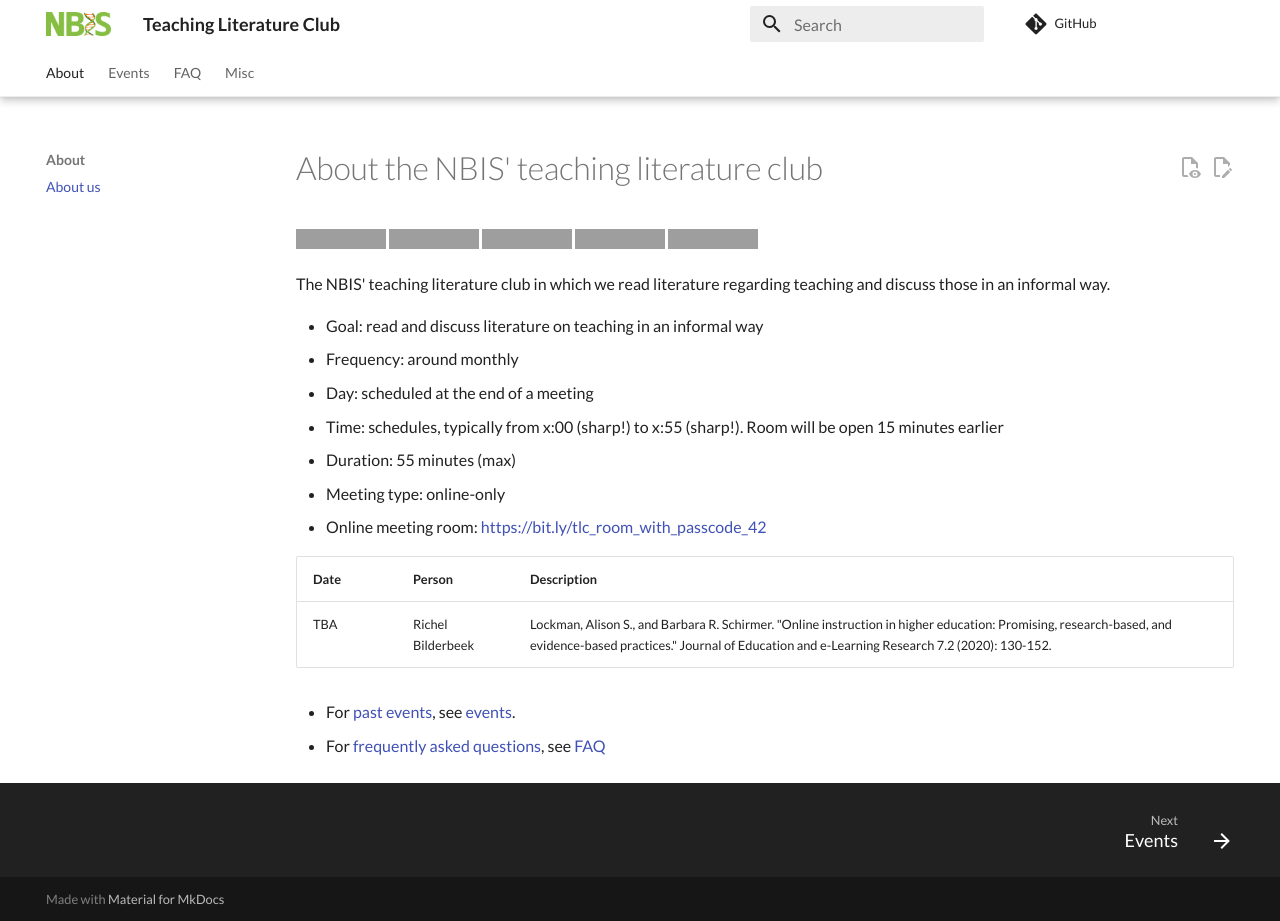
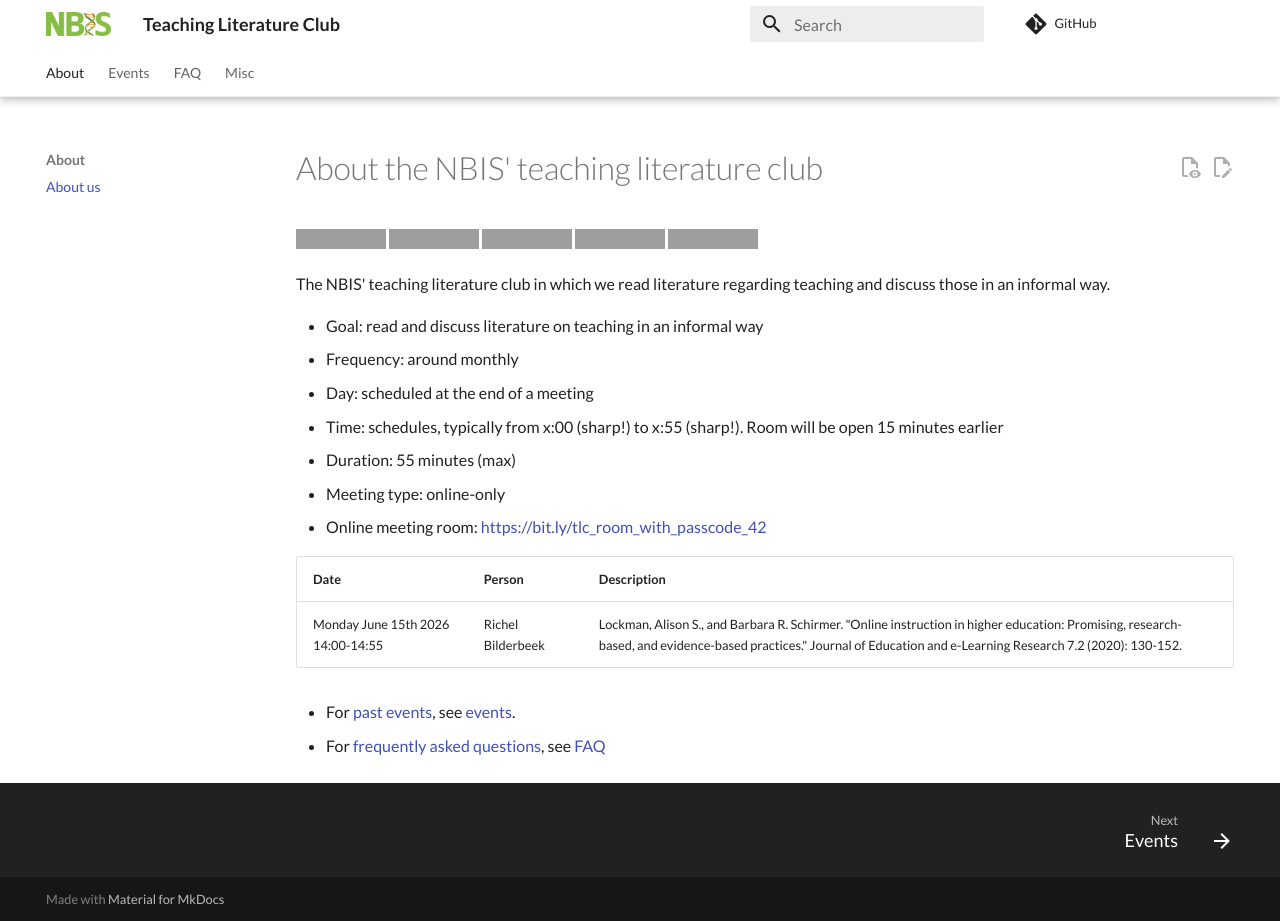
Before and after one commit to NBISweden/teaching_literature_club, an MkDocs documentation site: the page built from docs/README.md, in a window 1280 px wide and 921 px high, cut to the strip 0-921 px from the top of the window. Built offline with MkDocs 1.6.1 and Material for MkDocs 9.7.7, drawn with Linux system fonts in a browser that asks for light colours; comment, search, counter and statistics services are not loaded; grey boxes are pictures that could not be loaded.

Commit message:
Next meeting at Monday June 15th 2026 14:00-14:55

```diff
--- a/docs/README.md
+++ b/docs/README.md
@@ -32,9 +32,9 @@ and discuss those in an informal way.
 
 <!-- markdownlint-disable MD013 --><!-- Tables cannot be split up over lines, hence will break 80 characters per line -->
 
-| Date       | Person           | Description                                                                                                                                                                                                                                                                  |
-| ---------- | ---------------- | ---------------------------------------------------------------------------------------------------------------------------------------------------------------------------------------------------------------------------------------------------------------------------- |
-| TBA        | Richel Bilderbeek| Lockman, Alison S., and Barbara R. Schirmer. "Online instruction in higher education: Promising, research-based, and evidence-based practices." Journal of Education and e-Learning Research 7.2 (2020): 130-152.                                                            |
+| Date                              | Person           | Description                                                                                                                                                                                                                                                                  |
+| --------------------------------- | ---------------- | ---------------------------------------------------------------------------------------------------------------------------------------------------------------------------------------------------------------------------------------------------------------------------- |
+| Monday June 15th 2026 14:00-14:55 | Richel Bilderbeek| Lockman, Alison S., and Barbara R. Schirmer. "Online instruction in higher education: Promising, research-based, and evidence-based practices." Journal of Education and e-Learning Research 7.2 (2020): 130-152.                                                            |
 
 <!-- markdownlint-enable MD013 -->
 
```
